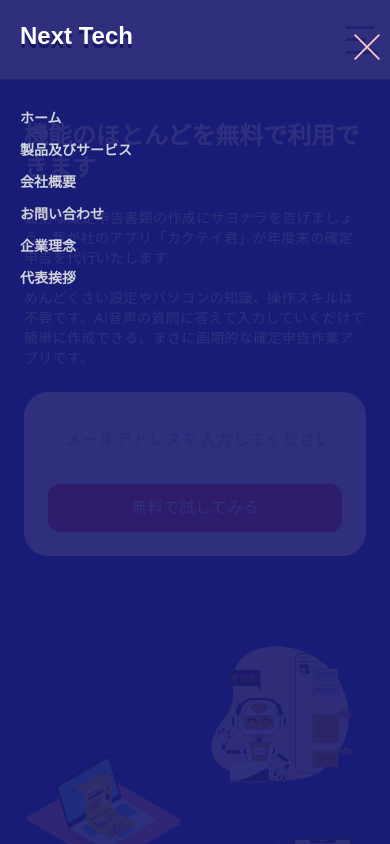
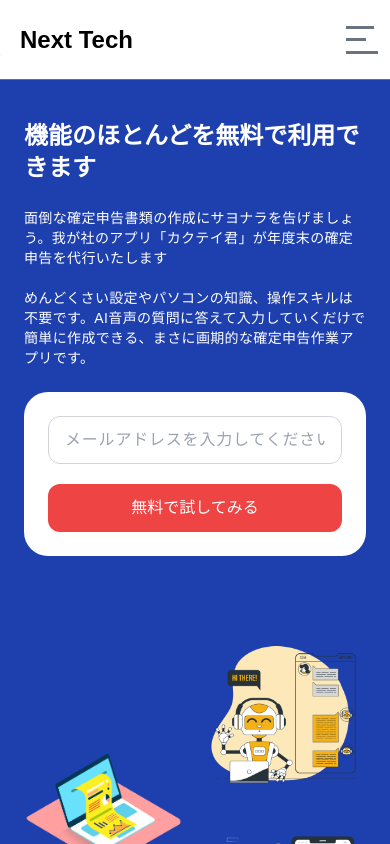
Before and after one commit to Kroro1208/next_modern_website, a Next.js app: page / in a window 390 px wide. Shown: the top 844 px of the page. Built offline with nearby package versions, Linux system fonts and the light colour scheme; a web font is replaced by a local one.

Commit message:
onClickを設定してMenuの開閉、Menuから各ページへ遷移できるようにした

```diff
--- a/components/Header.js
+++ b/components/Header.js
@@ -56,11 +56,16 @@
                 </div>
 
                 {/* small screen menu */}
-                <div className='w-full h-screen lg:hidden fixed top-0 left-0 bg-darkBlue bg-opacity-90 z-50'>
-                    <span className='absolute right-2 top-8 text-3xl text-red-200 hover:text-red-600 cursor-pointer duration-300'>
+
+                {
+                    showMenu && (
+                        <div className='w-full h-screen lg:hidden fixed top-0 left-0 bg-blue-950 bg-opacity-90 z-50'>
+                            <span className='absolute right-2 top-8 text-3xl text-red-200 hover:text-red-600 cursor-pointer duration-300'
+                                onClick={() => setShowMenu(false)}
+                            >
                                 <TfiClose />
                             </span>
-                    <Link href={"/"}>
+                            <Link href={"/"} onClick={() => setShowMenu(false)}>
                                 <p className='text-2xl font-bold text-white mb-4 p-5'>
                                     Next Tech
                                 </p>
@@ -68,11 +73,14 @@
                             <ul className='flex flex-col text-gray-300 text-sm gap-3 font-semibold p-5'>
                                 {headerListItems.map((item) => (
                                     <Link key={item.id} href={item.link}>
-                                <li className='hover:text-black cursor-pointer duration-300'>{item.title}</li>
+                                        <li className='hover:text-black cursor-pointer duration-300' onClick={() => setShowMenu(false)}>{item.title}</li>
                                     </Link>
                                 ))}
                             </ul>
                         </div>
+                    )
+                }
+
             </div>
         </div>
     );
```
Lines whose indentation alone changed are shown as unchanged.
